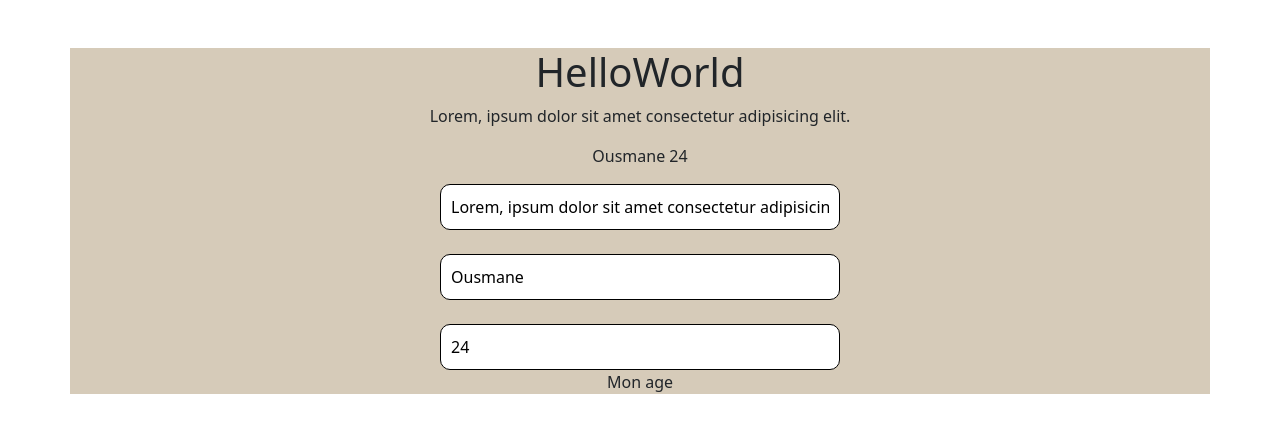
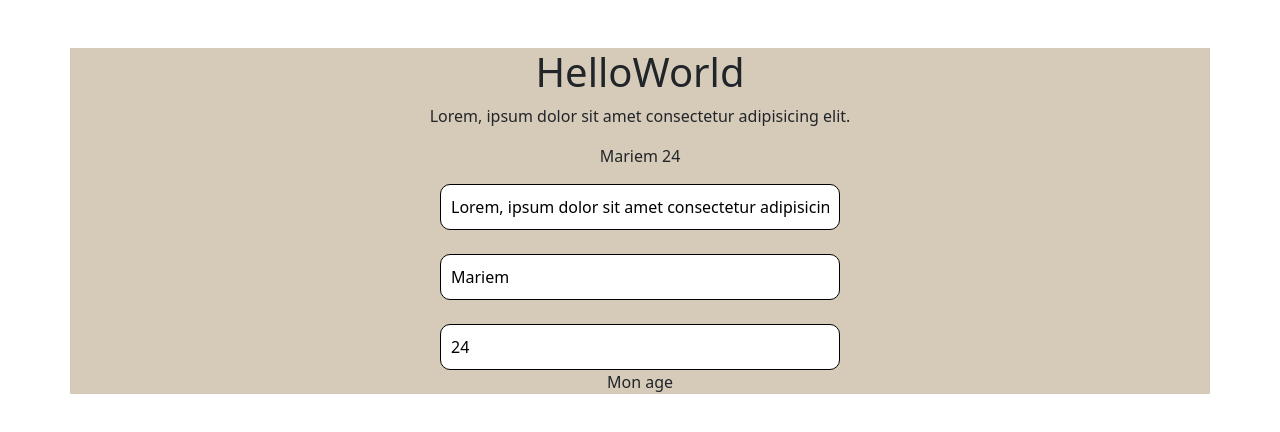
Before and after one commit to Ousmanly/HelloWorldComponent, a Vue app: page / in a window 1280 px wide. Shown: the top 432 px of the page. Built offline with nearby package versions, Linux system fonts and the light colour scheme.

Commit message:
modify app file

```diff
--- a/src/App.vue
+++ b/src/App.vue
@@ -15,7 +15,7 @@ const subTitle = reactive(
   "Lorem, ipsum dolor sit amet consectetur adipisicing elit."
 );
 const user = reactive({
-  name: "Ousmane",
+  name: "Mariem",
   age: 24,
 });
 </script>
```
